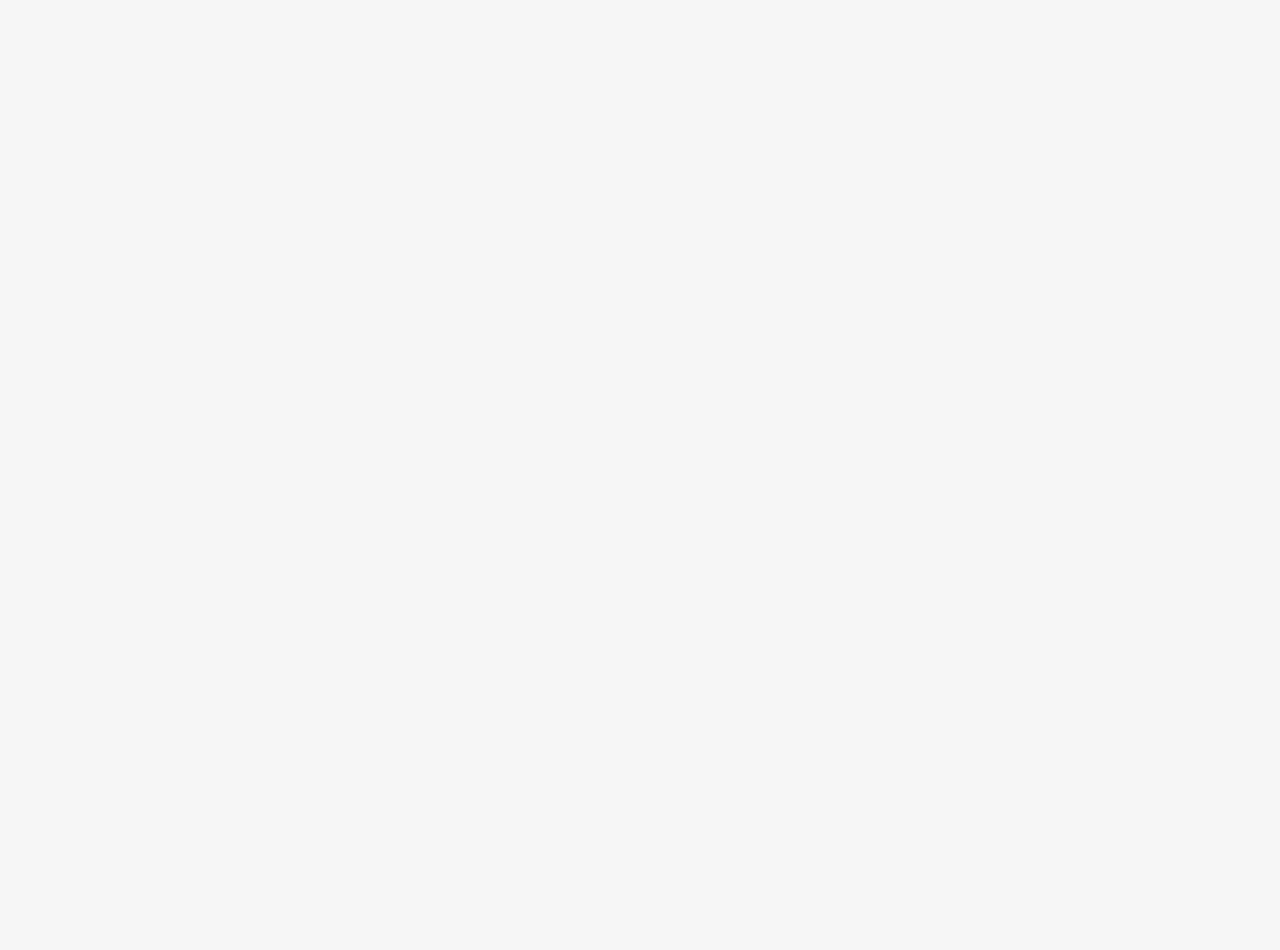
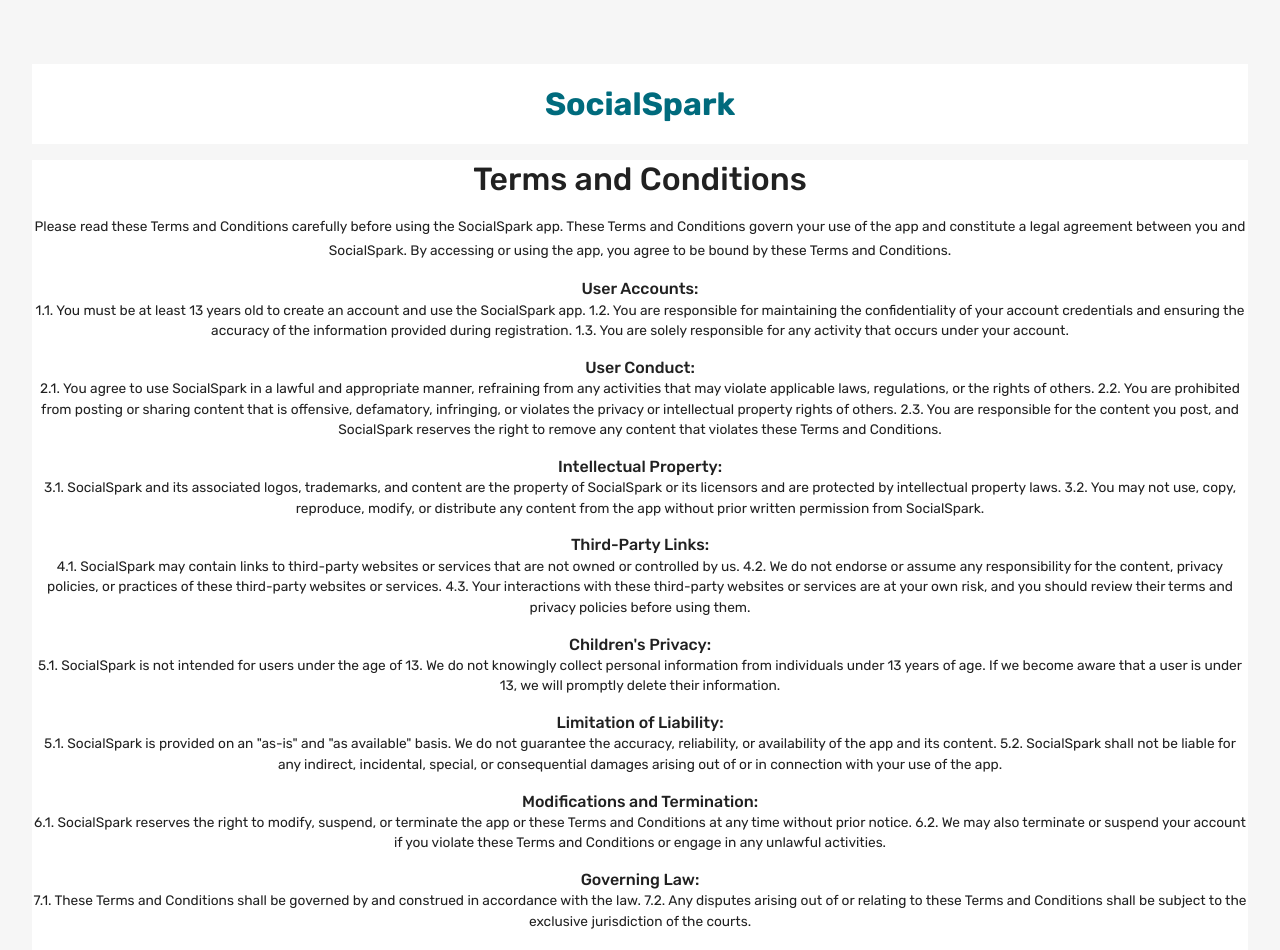
Before and after one commit to R-Villar/project-SA, a React (Vite) app in the folder client/: page /terms-conditions in a window 1280 px wide. Before the commit this address had no page. Shown: the top 950 px of the page. Before the commit the page ends 800 px from the top, so only its background shows below. Built offline with nearby package versions, Linux system fonts and the light colour scheme.

Commit message:
created terms and conditions page.

```diff
--- a/client/src/App.jsx
+++ b/client/src/App.jsx
@@ -8,6 +8,7 @@
 import { createTheme } from "@mui/material/styles";
 import { themeSettings } from "./theme";
 import { PrivacyPolicy } from "./scenes/PrivacyPolicy";
+import { TermsConditions } from "./scenes/TermsConditions";
 
 function App() {
 	const mode = useSelector((state) => state.mode);
@@ -27,6 +28,7 @@
 							element={isAuth ? <ProfilePage /> : <Navigate to='/' />}
 						/>
 						<Route path='/privacy-policy' element={<PrivacyPolicy />} />
+            <Route path='/terms-conditions' element={<TermsConditions />} />
 					</Routes>
 				</ThemeProvider>
 			</BrowserRouter>
--- a/client/src/components/Footer.jsx
+++ b/client/src/components/Footer.jsx
@@ -1,5 +1,4 @@
 import { Grid, List, ListItemText, Button, Typography, useTheme, Box } from "@mui/material";
-import { BrowserRouter, Navigate, Routes, Route } from "react-router-dom";
 import FacebookIcon from "@mui/icons-material/Facebook";
 import TwitterIcon from "@mui/icons-material/Twitter";
 import InstagramIcon from "@mui/icons-material/Instagram";
@@ -14,7 +13,7 @@
 			backgroundColor={theme.palette.background.alt}
 			p='1rem 6%'
 			textAlign='center'
-      mt={20}
+			mt={20}
 			sx={{ bottom: 0, position: "relative", width: "100%" }}
 		>
 			<Grid container justifyContent='center'>
@@ -57,14 +56,12 @@
 				<Grid item md={6} lg={2}>
 					<List>
 						<ListItemText>
-							<Button href="/privacy-policy" variant='caption2'>
+							<Button href='/privacy-policy' variant='caption2'>
 								Privacy &amp; Policy
 							</Button>
 						</ListItemText>
 						<ListItemText>
-							<Typography lineHeight={2} variant='caption2'>
-								Terms &amp; Conditions
-							</Typography>
+							<Button href="/terms-conditions" variant='caption2'>Terms &amp; Conditions</Button>
 						</ListItemText>
 					</List>
 				</Grid>
--- a/client/src/scenes/PrivacyPolicy/index.jsx
+++ b/client/src/scenes/PrivacyPolicy/index.jsx
@@ -97,7 +97,7 @@
 
 				<Typography gutterBottom mt={2}>
 					Please review this Privacy Policy periodically to stay informed about how we protect your
-					privacy. If you have any questions or concerns about our practices, please contact us
+					privacy. If you have any questions or concerns about our practices, please contact us.
 				</Typography>
 			</Box>
 		</Box>
--- /dev/null
+++ b/client/src/scenes/TermsConditions/index.jsx
@@ -0,0 +1,120 @@
+import { Box, Typography, useTheme } from "@mui/material";
+
+export const TermsConditions = () => {
+	const theme = useTheme();
+
+	return (
+		<Box
+			textAlign='center'
+			display={"block"}
+			gap='0.5rem'
+			p='2rem'
+			m='2rem auto'
+			sx={{ width: "auto", fontSize: 22 }}
+		>
+			<Box width='100%' backgroundColor={theme.palette.background.alt} p='1rem 6%' textAlign='center'>
+				<Typography fontWeight='bold' fontSize='32px' color='primary.dark'>
+					SocialSpark
+				</Typography>
+			</Box>
+			<Box sx={{ width: "100%", bgcolor: "background.paper" }}>
+				<Typography variant='h2' textAlign='center' fontWeight='medium' mt={2}>
+					Terms and Conditions
+				</Typography>
+
+				<Typography mt={2} variant='subtitle1' gutterBottom>
+					Please read these Terms and Conditions carefully before using the SocialSpark app. These
+					Terms and Conditions govern your use of the app and constitute a legal agreement between
+					you and SocialSpark. By accessing or using the app, you agree to be bound by these Terms
+					and Conditions.
+				</Typography>
+
+				<Typography variant='h5' fontWeight='medium' mt={2}>
+					User Accounts:
+				</Typography>
+				<Typography gutterBottom>
+					1.1. You must be at least 13 years old to create an account and use the SocialSpark app.
+					1.2. You are responsible for maintaining the confidentiality of your account credentials
+					and ensuring the accuracy of the information provided during registration. 1.3. You are
+					solely responsible for any activity that occurs under your account.
+				</Typography>
+
+				<Typography variant='h5' fontWeight='medium' mt={2}>
+					User Conduct:
+				</Typography>
+				<Typography gutterBottom>
+					2.1. You agree to use SocialSpark in a lawful and appropriate manner, refraining from any
+					activities that may violate applicable laws, regulations, or the rights of others. 2.2.
+					You are prohibited from posting or sharing content that is offensive, defamatory,
+					infringing, or violates the privacy or intellectual property rights of others. 2.3. You
+					are responsible for the content you post, and SocialSpark reserves the right to remove any
+					content that violates these Terms and Conditions.
+				</Typography>
+
+				<Typography variant='h5' fontWeight='medium' mt={2}>
+					Intellectual Property:
+				</Typography>
+				<Typography gutterBottom>
+					3.1. SocialSpark and its associated logos, trademarks, and content are the property of
+					SocialSpark or its licensors and are protected by intellectual property laws. 3.2. You may
+					not use, copy, reproduce, modify, or distribute any content from the app without prior
+					written permission from SocialSpark.
+				</Typography>
+
+				<Typography variant='h5' fontWeight='medium' mt={2}>
+					Third-Party Links:
+				</Typography>
+				<Typography gutterBottom>
+					4.1. SocialSpark may contain links to third-party websites or services that are not owned
+					or controlled by us. 4.2. We do not endorse or assume any responsibility for the content,
+					privacy policies, or practices of these third-party websites or services. 4.3. Your
+					interactions with these third-party websites or services are at your own risk, and you
+					should review their terms and privacy policies before using them.
+				</Typography>
+
+				<Typography variant='h5' fontWeight='medium' mt={2}>
+					Children's Privacy:
+				</Typography>
+				<Typography gutterBottom>
+					5.1. SocialSpark is not intended for users under the age of 13. We do not knowingly
+					collect personal information from individuals under 13 years of age. If we become aware
+					that a user is under 13, we will promptly delete their information.
+				</Typography>
+
+				<Typography variant='h5' fontWeight='medium' mt={2}>
+					Limitation of Liability:
+				</Typography>
+				<Typography gutterBottom>
+					5.1. SocialSpark is provided on an "as-is" and "as available" basis. We do not guarantee
+					the accuracy, reliability, or availability of the app and its content. 5.2. SocialSpark
+					shall not be liable for any indirect, incidental, special, or consequential damages
+					arising out of or in connection with your use of the app.
+				</Typography>
+
+				<Typography variant='h5' fontWeight='medium' mt={2}>
+					Modifications and Termination:
+				</Typography>
+				<Typography gutterBottom>
+					6.1. SocialSpark reserves the right to modify, suspend, or terminate the app or these
+					Terms and Conditions at any time without prior notice. 6.2. We may also terminate or
+					suspend your account if you violate these Terms and Conditions or engage in any unlawful
+					activities.
+				</Typography>
+
+				<Typography variant='h5' fontWeight='medium' mt={2}>
+					Governing Law:
+				</Typography>
+				<Typography gutterBottom>
+					7.1. These Terms and Conditions shall be governed by and construed in accordance with the
+					law. 7.2. Any disputes arising out of or relating to these Terms and Conditions shall be
+					subject to the exclusive jurisdiction of the courts.
+				</Typography>
+
+				<Typography gutterBottom mt={2}>
+					By using SocialSpark, you agree to comply with these Terms and Conditions. If you have any
+					questions or concerns, please contact us.
+				</Typography>
+			</Box>
+		</Box>
+	);
+};
```
